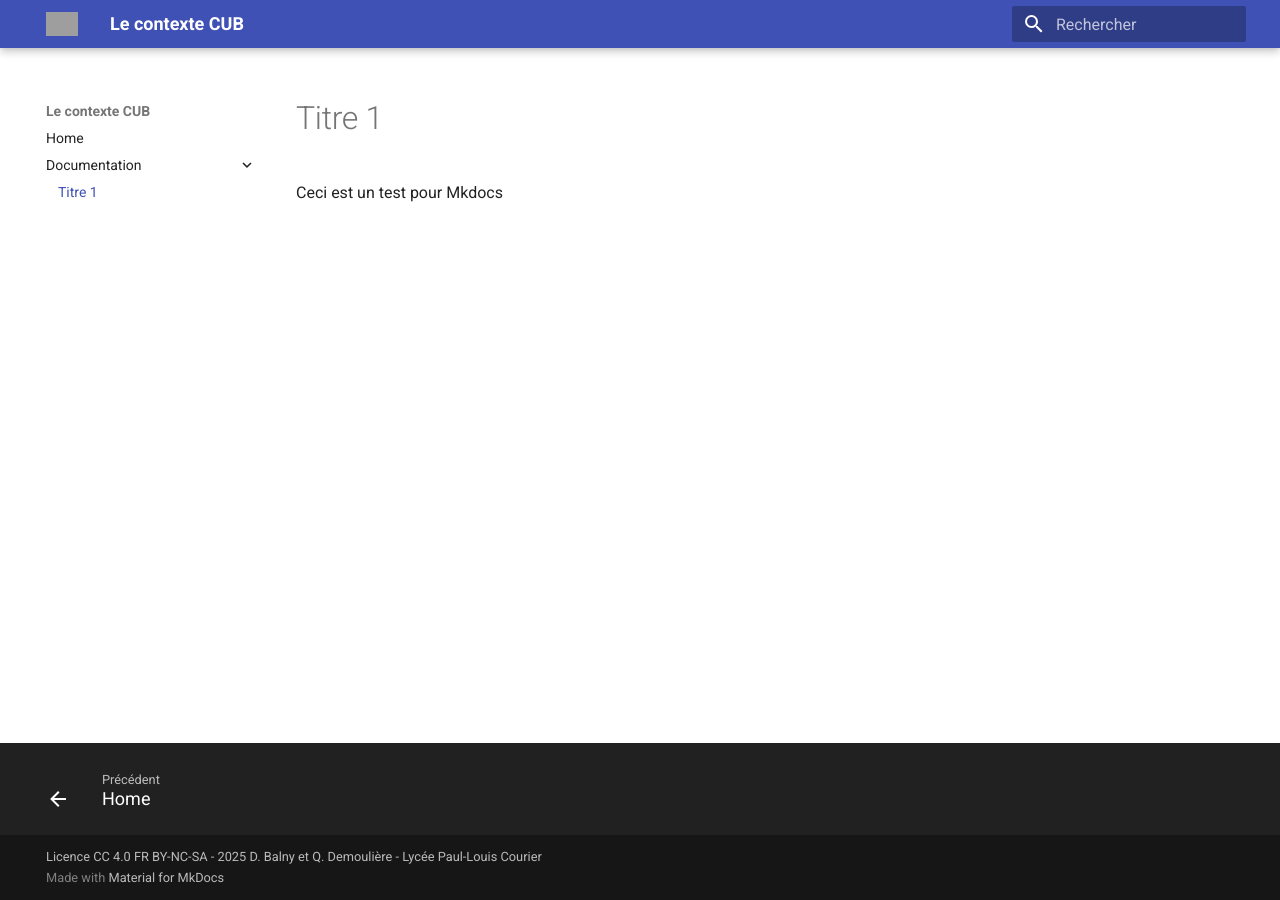
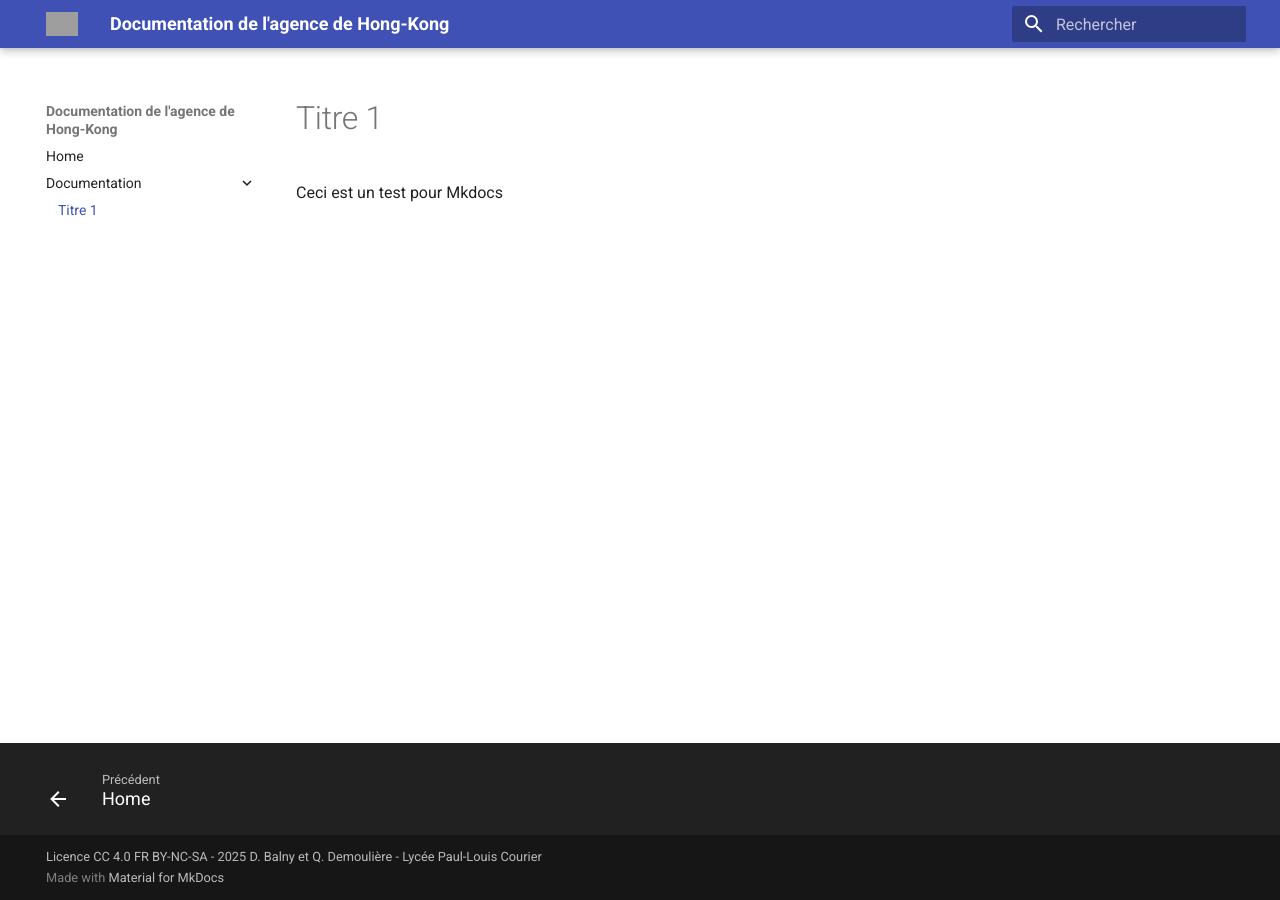
Before and after one commit to qdemouliere/hongkong, an MkDocs documentation site: the page built from docs/documentation/1-Test.md, in a window 1280 px wide. Built offline with MkDocs 1.6.1 and Material for MkDocs 9.7.7, drawn with Linux system fonts in a browser that asks for light colours; grey boxes are pictures that could not be loaded.

Commit message:
Ajout de la conf Mkdocs 210925 v2

```diff
--- a/mkdocs.yml
+++ b/mkdocs.yml
@@ -1,5 +1,5 @@
-site_name: Le contexte CUB
-site_url: https://qdemouliere.github.io/cub
+site_name: Documentation de l'agence de Hong-Kong
+site_url: https://qdemouliere.github.io/hongkong
 copyright: Licence CC 4.0 FR BY-NC-SA - 2025 D. Balny et Q. Demoulière - Lycée Paul-Louis Courier
 theme:
   name: material
```
